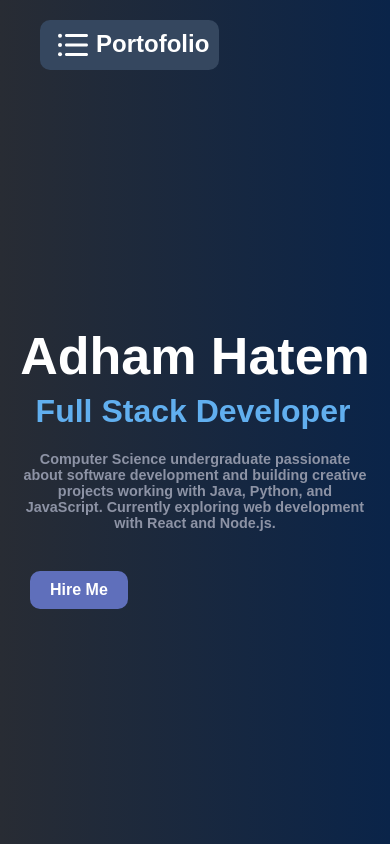
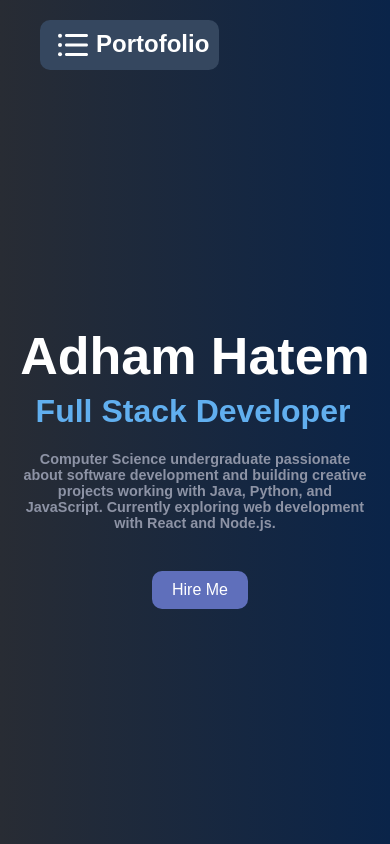
Before and after one commit to Adham-Hatem/Adham-Hatem.github.io, a React (Vite) app: page / in a window 390 px wide. Built offline with nearby package versions, Linux system fonts and the light colour scheme.

Commit message:
Centered 'HireMe' Button

```diff
--- a/src/components/Hero.jsx
+++ b/src/components/Hero.jsx
@@ -38,11 +38,11 @@ function Hero() {
           JavaScript. Currently exploring web development with React and
           Node.js.
         </div>
+      </div>
 
-        <Link className="hireMeBtn" to="/contact">
-          <p>Hire Me</p>
-        </Link>
-      </div>
+      <Link className="hireMeBtn" to="/contact">
+        <p>Hire Me</p>
+      </Link>
     </div>
   );
 }
--- a/src/main.css
+++ b/src/main.css
@@ -259,6 +259,11 @@ nav {
 
   .heroRole {
     font-size: 0.45em;
+  }
+
+  .hireMeBtn {
+    margin-top: 40px;
+    margin-left: 0;
   }
 }
 
```
